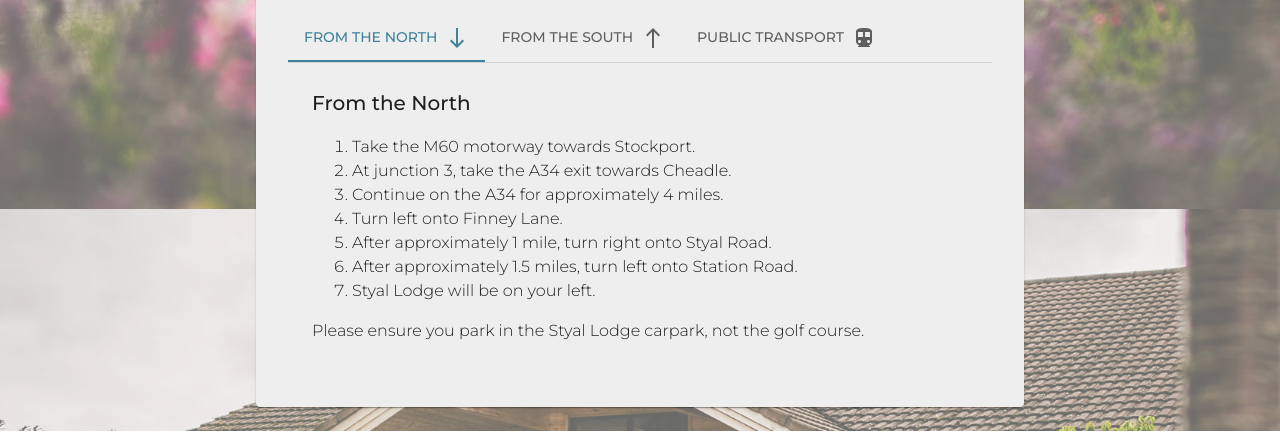
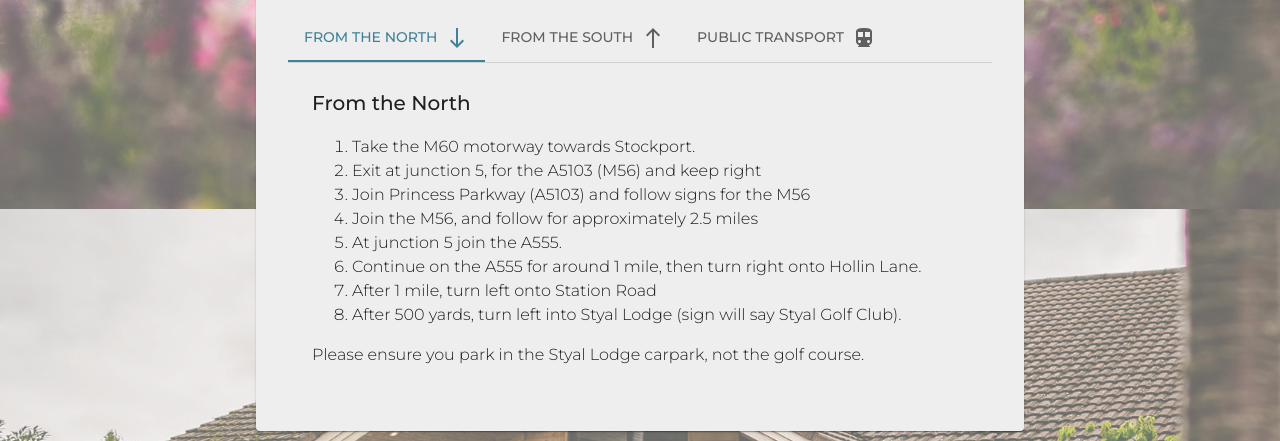
Before and after one commit to Sfullen96/wedding, a React (Create React App) app: page /venue in a window 1280 px wide. Shown: the part 655-1096 px from the top of the page. Built offline with nearby package versions, Linux system fonts and the light colour scheme; sample sign-in values are in the browser's storage; a web font is replaced by a local one.

Commit message:
console errors

```diff
--- a/src/Components/Accommodation.js
+++ b/src/Components/Accommodation.js
@@ -24,7 +24,7 @@ const Accommodation = () => {
       display="flex"
       alignItems="center"
       flexDirection="column"
-      width={isMobile ? "90%" : "80%"}
+      width={isMobile ? "100%" : "80%"}
       textAlign="center"
     >
       <Card sx={{ p: 0, width: "100%", textAlign: "left" }} fullWidth>
@@ -75,7 +75,7 @@ const Accommodation = () => {
               borderRadius: "6px",
             }}
             loading="lazy"
-            allowfullscreen
+            allowFullScreen
             title="Styal Lodge accommodation"
             onLoad={() => setLoading(false)}
           />
@@ -96,7 +96,7 @@ const Accommodation = () => {
               },
               index
             ) => (
-              <Accordion>
+              <Accordion key={name}>
                 <AccordionSummary
                   expandIcon={<ExpandMoreIcon />}
                   aria-controls={`panel${index + 1}-content`}
@@ -124,7 +124,11 @@ const Accommodation = () => {
                     {description}
                   </Typography>
                   {rates.map(({ label, price }) => (
-                    <Typography gutterBottom variant="body1">
+                    <Typography
+                      gutterBottom
+                      variant="body1"
+                      key={`${label}-${price}`}
+                    >
                       <strong>{label}</strong>: {price}
                     </Typography>
                   ))}
@@ -134,7 +138,7 @@ const Accommodation = () => {
                   </Typography>
                   <ul style={{ marginTop: 0 }}>
                     {additionalInfo.map((info) => (
-                      <li>{info}</li>
+                      <li key={info}>{info}</li>
                     ))}
                   </ul>
                 </AccordionDetails>
--- a/src/Components/Card.js
+++ b/src/Components/Card.js
@@ -35,7 +35,9 @@ const FlowersTwo = styled("img")`
   }`}
 `;
 
-const StyledCard = styled(MuiCard)`
+const StyledCard = styled(MuiCard, {
+  shouldForwardProp: (prop) => prop !== "fullWidth",
+})`
   background-color: ${grey[200]};
   width: 100%;
   display: flex;
--- a/src/Components/HeaderLink.js
+++ b/src/Components/HeaderLink.js
@@ -2,7 +2,9 @@ import styled from "@emotion/styled";
 import React from "react";
 import { Link as RouterLink } from "react-router-dom";
 
-const Link = styled(RouterLink)`
+const Link = styled(RouterLink, {
+  shouldForwardProp: (prop) => prop !== "$isMobile" && prop !== "$hasMargin",
+})`
   text-decoration: none;
   color: ${({ $isMobile }) => ($isMobile ? "#333" : "#fff")};
   margin-left: ${({ $isMobile, $hasMargin }) =>
--- a/src/Components/North.js
+++ b/src/Components/North.js
@@ -7,12 +7,19 @@ const North = () => (
 
     <ol>
       <li>Take the M60 motorway towards Stockport.</li>
-      <li>At junction 3, take the A34 exit towards Cheadle.</li>
-      <li>Continue on the A34 for approximately 4 miles.</li>
-      <li>Turn left onto Finney Lane.</li>
-      <li>After approximately 1 mile, turn right onto Styal Road.</li>
-      <li>After approximately 1.5 miles, turn left onto Station Road.</li>
-      <li>Styal Lodge will be on your left.</li>
+      <li>Exit at junction 5, for the A5103 (M56) and keep right</li>
+      <li>Join Princess Parkway (A5103) and follow signs for the M56</li>
+      <li>Join the M56, and follow for approximately 2.5 miles</li>
+      <li>At junction 5 join the A555.</li>
+      <li>
+        Continue on the A555 for around 1 mile, then turn right onto Hollin
+        Lane.
+      </li>
+      <li>After 1 mile, turn left onto Station Road</li>
+      <li>
+        After 500 yards, turn left into Styal Lodge (sign will say Styal Golf
+        Club).
+      </li>
     </ol>
     <Typography>
       Please ensure you park in the Styal Lodge carpark, not the golf course.
--- a/src/Components/SignIn.js
+++ b/src/Components/SignIn.js
@@ -24,7 +24,10 @@ const SignIn = () => {
     return navigate("/");
   }
 
-  // TODO: Add cut off date for needing code, open after 20th at start of day
+  if (new Date() > new Date("2024-08-20")) {
+    localStorage.setItem("authenticated", 1);
+    navigate("/");
+  }
 
   return (
     <Box
@@ -57,7 +60,6 @@ const SignIn = () => {
           <form
             onSubmit={(e) => {
               e.preventDefault();
-              console.log("Here", process.env.REACT_APP_ACCESS_CODE, value);
 
               if (value !== process.env.REACT_APP_ACCESS_CODE) {
                 setError("Incorrect code");
@@ -72,6 +74,7 @@ const SignIn = () => {
             <Grid container spacing={2}>
               <Grid item xs={12} md={9}>
                 <TextField
+                  autoFocus
                   name="access-code"
                   fullWidth
                   placeholder="Access code"
--- a/src/Components/South.js
+++ b/src/Components/South.js
@@ -7,15 +7,21 @@ const South = () => (
     <ol>
       <li>Take the M6 motorway towards Manchester.</li>
       <li>At junction 19, take the A556 exit towards Manchester Airport.</li>
-      <li>Continue on the A556 for approximately 5 miles.</li>
       <li>
-        At the roundabout, take the 2nd exit onto the M56 ramp to Chester.
+        Continue on the A556 for approximately 5 miles, following signs for
+        Manchester Airport (M56).
       </li>
       <li>Merge onto the M56.</li>
-      <li>At junction 6, take the A538 exit towards Wilmslow.</li>
-      <li>Continue on the A538 for approximately 3 miles.</li>
-      <li>Turn right onto Station Road.</li>
-      <li>Styal Lodge will be on your right.</li>
+      <li>At junction 5 join the A555.</li>{" "}
+      <li>
+        Continue on the A555 for around 1 mile, then turn right onto Hollin
+        Lane.
+      </li>
+      <li>After 1 mile, turn left onto Station Road</li>
+      <li>
+        After 500 yards, turn left into Styal Lodge (sign will say Styal Golf
+        Club).
+      </li>
     </ol>
     <Typography>
       Please ensure you park in the Styal Lodge carpark, not the golf course.
--- a/src/Components/Venue.js
+++ b/src/Components/Venue.js
@@ -35,11 +35,7 @@ function CustomTabPanel(props) {
       aria-labelledby={`simple-tab-${index}`}
       {...other}
     >
-      {value === index && (
-        <Box sx={{ p: 3 }}>
-          <Typography>{children}</Typography>
-        </Box>
-      )}
+      {value === index && <Box sx={{ p: 3 }}>{children}</Box>}
     </div>
   );
 }
@@ -137,7 +133,7 @@ const Venue = () => {
               borderRadius: "6px",
             }}
             loading="lazy"
-            allowfullscreen
+            allowFullScreen
             src="https://www.google.com/maps/embed/v1/place?q=Styal%20Lodge%20Weddings%2C%20Station%20Road%2C%20Styal%2C%20Wilmslow%2C%20UK&key=AIzaSyB9321fOzXWmr1N79_LgegqU9p49knNVq4"
             title="Styal Lodge"
             onLoad={() => setLoading(false)}
```
